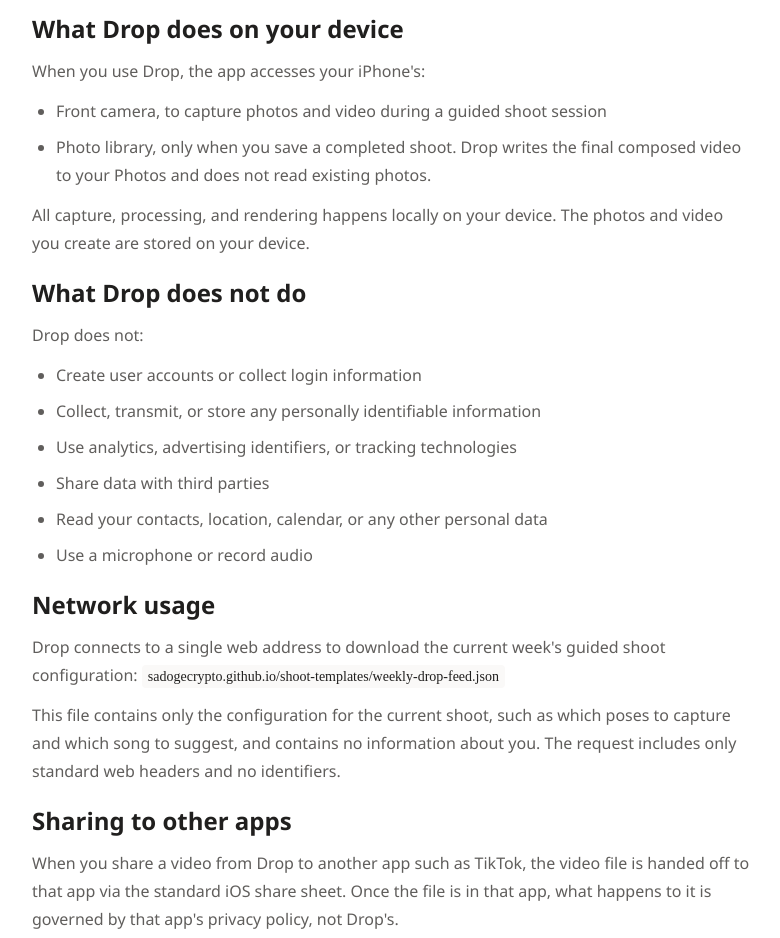
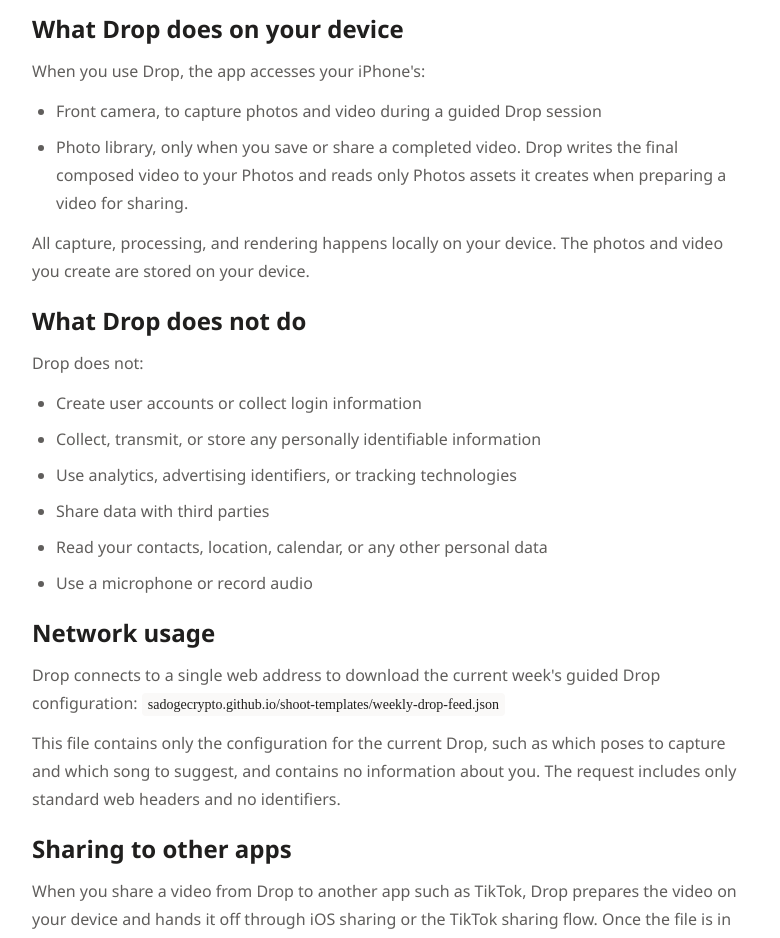
Before and after one commit to SaDogeCrypto/Flomatix-Landing-Page, a Next.js app: page /apps/drop/privacy in a window 1280 px wide. Shown: the part 360-1298 px from the top of the page, without its empty margins (248-1028 px from the left). Built offline with nearby package versions, Linux system fonts and the light colour scheme; no server answers.

Commit message:
Align Drop privacy sharing copy

```diff
--- a/app/apps/drop/privacy/page.tsx
+++ b/app/apps/drop/privacy/page.tsx
@@ -25,10 +25,10 @@ export default function DropPrivacyPage() {
             <h2 className="text-2xl font-semibold text-ms-black">What Drop does on your device</h2>
             <p>When you use Drop, the app accesses your iPhone's:</p>
             <ul className="list-disc space-y-2 pl-6">
-              <li>Front camera, to capture photos and video during a guided shoot session</li>
+              <li>Front camera, to capture photos and video during a guided Drop session</li>
               <li>
-                Photo library, only when you save a completed shoot. Drop writes the final composed video to your Photos
-                and does not read existing photos.
+                Photo library, only when you save or share a completed video. Drop writes the final composed video to
+                your Photos and reads only Photos assets it creates when preparing a video for sharing.
               </li>
             </ul>
             <p>
@@ -53,13 +53,13 @@ export default function DropPrivacyPage() {
           <section className="space-y-3">
             <h2 className="text-2xl font-semibold text-ms-black">Network usage</h2>
             <p>
-              Drop connects to a single web address to download the current week's guided shoot configuration:{" "}
+              Drop connects to a single web address to download the current week's guided Drop configuration:{" "}
               <code className="rounded bg-ms-gray-10 px-1.5 py-1 text-sm text-ms-black">
                 sadogecrypto.github.io/shoot-templates/weekly-drop-feed.json
               </code>
             </p>
             <p>
-              This file contains only the configuration for the current shoot, such as which poses to capture and which
+              This file contains only the configuration for the current Drop, such as which poses to capture and which
               song to suggest, and contains no information about you. The request includes only standard web headers and
               no identifiers.
             </p>
@@ -68,9 +68,9 @@ export default function DropPrivacyPage() {
           <section className="space-y-3">
             <h2 className="text-2xl font-semibold text-ms-black">Sharing to other apps</h2>
             <p>
-              When you share a video from Drop to another app such as TikTok, the video file is handed off to that app
-              via the standard iOS share sheet. Once the file is in that app, what happens to it is governed by that
-              app's privacy policy, not Drop's.
+              When you share a video from Drop to another app such as TikTok, Drop prepares the video on your device and
+              hands it off through iOS sharing or the TikTok sharing flow. Once the file is in that app, what happens to
+              it is governed by that app's privacy policy, not Drop's.
             </p>
           </section>
 
--- a/app/apps/drop/terms/page.tsx
+++ b/app/apps/drop/terms/page.tsx
@@ -51,7 +51,7 @@ export default function DropTermsPage() {
           <section className="space-y-3">
             <h2 className="text-2xl font-semibold text-ms-black">Saving and sharing</h2>
             <p>
-              If you choose to save a completed shoot, Drop writes the final composed video to your Photos library. You
+              If you choose to save a completed video, Drop writes the final composed video to your Photos library. You
               are responsible for deciding what to save, delete, or share.
             </p>
             <p>
```
